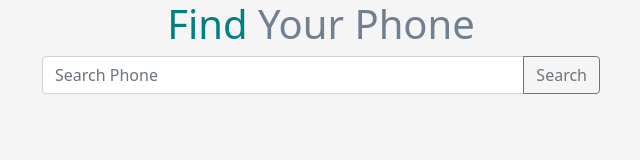
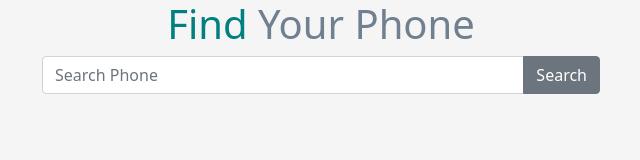
Before and after one commit to jakir10/phone-hunter, a plain HTML site: page index.html in a window 1280 px wide. Shown: the whole page, without its empty margins (319-959 px from the left). Drawn offline with nearby package versions, Linux system fonts and the light colour scheme.

Commit message:
code reviewed

```diff
--- a/index.html
+++ b/index.html
@@ -20,10 +20,8 @@
     <div class="input-group mb-3 w-50 mx-auto">
         <input id="search-field" type="text" class="form-control" placeholder="Search Phone"
             aria-label="Recipient's username" aria-describedby="button-addon2">
-        <button onclick="searchPhone()" class="btn btn-outline-secondary" type="button"
-            id="button-search">Search</button>
+        <button onclick="searchPhone()" class="btn btn-secondary" type="button" id="button-search">Search</button>
     </div>
-
 
     <!-- single phone details -->
     <div id="phone-details" class="w-50 mx-auto">
@@ -31,16 +29,9 @@
 
     <!-- Phone search result -->
     <div id="search-result" class="row row-cols-1 row-cols-md-3 g-4">
-
     </div>
 
-
-
-
-
-
-
-
+    <!-- JavaScript Link -->
     <script src="js/app.js"></script>
 </body>
 
--- a/js/app.js
+++ b/js/app.js
@@ -16,16 +16,13 @@ const searchPhone = () => {
             .then(data => displaySearchResult(data.data));
     }
 
-
 }
-
 
 // showing search result
 const displaySearchResult = (data) => {
     const searchResult = document.getElementById('search-result');
-    //20 phone
-    const first20Phone = data.slice(0, 5);
-    console.log(first20Phone);
+    //20 phone show
+    const first20Phone = data.slice(0, 20);
 
     searchResult.innerHTML = '';
     if (data.length == 0) {
@@ -46,9 +43,7 @@ const displaySearchResult = (data) => {
             </div>
         `;
         searchResult.appendChild(div);
-
     });
-
 }
 
 // showing phone details---------------------------------
@@ -62,7 +57,6 @@ const loadPhoneDetails = slug => {
 }
 
 const displyPhoneDetails = data => {
-    console.log(data);
     const phoneDetails = document.getElementById('phone-details');
     //clear search phone
     phoneDetails.innerHTML = '';
```
